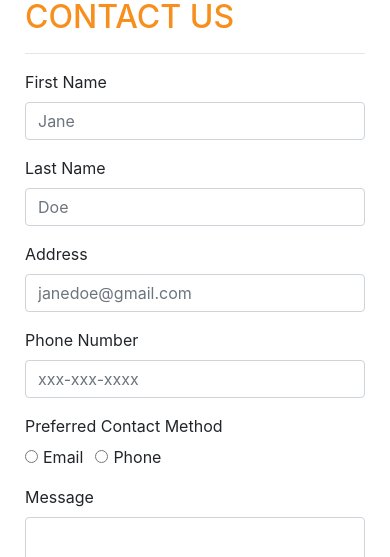
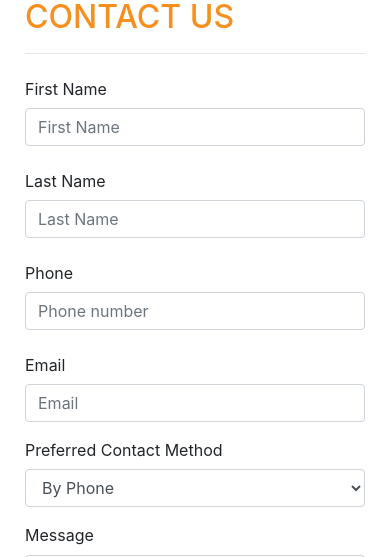
Before and after one commit to adiamorrisswanger/react-woa, a React (Create React App) app: page /contact in a window 390 px wide. Shown: the part 545-1102 px from the top of the page. Built offline with nearby package versions, Linux system fonts and the light colour scheme.

Commit message:
Controlled Form Added.

```diff
--- a/src/components/ContactComponent.js
+++ b/src/components/ContactComponent.js
@@ -1,58 +1,175 @@
-import React from 'react';
+import React, { Component } from 'react';
+import { Button, Form, FormFeedback, FormGroup, Label, Input, Col } from 'reactstrap';
 
-function Contact (props) {
+class Contact extends Component {
+    constructor(props){
+        super(props);
+
+        this.state = {
+            firstName: '',
+            lastName: '',
+            email: '',
+            phoneNum: '',
+            contactType: 'By Phone',
+            message: '',
+            touched: {
+                firstName: false,
+                lastName: false,
+                phoneNum: false,
+                email: false
+            }
+        };
+
+        this.handleInputChange = this.handleInputChange.bind(this);
+        this.handleSubmit = this.handleSubmit.bind(this);
+    }
+
+    validate(firstName, lastName, phoneNum, email) {
+
+        const errors = {
+            firstName: '',
+            lastName: '',
+            phoneNum: '',
+            email: '',
+        };
+
+        if (this.state.touched.firstName) {
+            if (firstName.length < 2) {
+                errors.firstName = 'First name must be at least 2 characters.';
+            } else if (firstName.length > 15) {
+                errors.firstName = 'First name must be 15 or less characters.';
+            }
+        }
+
+        if (this.state.touched.lastName) {
+            if (lastName.length < 2) {
+                errors.lastName = 'Last name must be at least 2 characters.';
+            } else if (lastName.length > 15) {
+                errors.lastName = 'Last name must be 15 or less characters.';
+            }
+        }
+
+        const reg = /^\d+$/;
+        if (this.state.touched.phoneNum && !reg.test(phoneNum)) {
+            errors.phoneNum = 'The phone number should contain only numbers.';
+        }
+
+        if (this.state.touched.email && !email.includes('@')) {
+            errors.email = 'Email should contain a @';
+        }
+
+        return errors;
+    }
+
+    handleBlur = (field) => () => {
+        this.setState({
+            touched: {...this.state.touched, [field]: true}
+        });
+    }
+
+    handleInputChange(event) {
+        const target = event.target;
+        const name = target.name;
+        const value = target.value;
+
+        this.setState({
+            [name]: value
+        });
+    }
+
+    handleSubmit(event) {
+        console.log('Current state is: ' + JSON.stringify(this.state));
+        alert('Current state is: ' + JSON.stringify(this.state));
+        event.preventDefault();
+    }
+
+    render(){
+
+        const errors = this.validate(this.state.firstName, this.state.lastName, this.state.phoneNum, this.state.email);
+
         return(
             <div className="container contact-div">
                 <h2>Contact Us</h2>
                 <hr />
                 <div className="contact-container">
-                <form>
-                    <div className="form-row">
-                        <div className="form-group col-md-6">
-                            <label for="firstName">First Name</label>
-                            <input type="text" className="form-control" id="firstName" name="firstName" placeholder="Jane" />
-                        </div>
-                        <div className="form-group col-md-6">
-                            <label for="lastName">Last Name</label>
-                            <input type="text" className="form-control" id="lastName" name="lastName" placeholder="Doe" />
-                        </div>
-                    </div>
-                    <div className="form-group">
-                        <label for="inputEmail">Address</label>
-                        <input type="email" className="form-control" id="inputEmail" name="emailAddress"
-                            placeholder="janedoe@gmail.com" />
-                    </div>
-                    <div className="form-group">
-                        <label for="inputNumber">Phone Number</label>
-                        <input type="phone" className="form-control" id="inputNumber" name="phoneNumber"
-                            placeholder="xxx-xxx-xxxx" />
-                    </div>
+                    <Form onSubmit={this.handleSubmit}>
+
+                    <FormGroup row>
+                                <Label htmlFor="firstName" md={2}>First Name</Label>
+                                <Col md={10}>
+                                    <Input type="text" id="firstName" name="firstName"
+                                        placeholder="First Name"
+                                        value={this.state.firstName}
+                                        invalid={errors.firstName}
+                                        onBlur={this.handleBlur("firstName")}
+                                        onChange={this.handleInputChange} />
+                                    <FormFeedback>{errors.firstName}</FormFeedback>
+                                </Col>
+                            </FormGroup>
+                            <FormGroup row>
+                                <Label htmlFor="lastName" md={2}>Last Name</Label>
+                                <Col md={10}>
+                                    <Input type="text" id="lastName" name="lastName"
+                                        placeholder="Last Name"
+                                        value={this.state.lastName}
+                                        invalid={errors.lastName}
+                                        onBlur={this.handleBlur("lastName")}
+                                        onChange={this.handleInputChange} />
+                                    <FormFeedback>{errors.lastName}</FormFeedback>
+                                </Col>
+                            </FormGroup>
+                            <FormGroup row>
+                                <Label htmlFor="phoneNum" md={2}>Phone</Label>
+                                <Col md={10}>
+                                    <Input type="tel" id="phoneNum" name="phoneNum"
+                                        placeholder="Phone number"
+                                        value={this.state.phoneNum}
+                                        invalid={errors.phoneNum}
+                                        onBlur={this.handleBlur("phoneNum")}
+                                        onChange={this.handleInputChange} />
+                                    <FormFeedback>{errors.phoneNum}</FormFeedback>
+                                </Col>
+                            </FormGroup>
+                            <FormGroup row>
+                                <Label htmlFor="email" md={2}>Email</Label>
+                                <Col md={10}>
+                                    <Input type="email" id="email" name="email"
+                                        placeholder="Email"
+                                        value={this.state.email}
+                                        invalid={errors.email}
+                                        onBlur={this.handleBlur("email")}
+                                        onChange={this.handleInputChange} />
+                                    <FormFeedback>{errors.email}</FormFeedback>
+                                </Col>
+                            </FormGroup>
+
                         <fieldset className="form-group">
                             <div className="row">
                                 <legend className="col-form-label col-sm-4 pt-0 label">Preferred Contact Method</legend>
                                 <div className="col">
-                                <div className="form-check form-check-inline">
-                                    <input className="form-check-input" type="radio" name="inlineRadioOptions" id="inlineRadio1"
-                                        value="option1" />
-                                    <label className="form-check-label" for="inlineRadio1" name="contactByEmail">Email</label>
-                                </div>
-                                <div className="form-check form-check-inline">
-                                    <input className="form-check-input" type="radio" name="inlineRadioOptions" id="inlineRadio2"
-                                        value="option2" />
-                                    <label className="form-check-label" for="inlineRadio2" name="contactByPhone">Phone</label>
-                                </div>
+                                    <Input type="select" name="contactType"
+                                        value={this.state.contactType}
+                                        onChange={this.handleInputChange}>
+                                        <option>By Phone</option>
+                                        <option>By Email</option>
+                                    </Input>
                                 </div>
                             </div>
                         </fieldset>
+
                         <div className="form-group">
-                        <label for="inputMessage">Message</label>
-                        <textarea className="form-control" id="inputMessage" name="theMessage" rows="5"></textarea>
+                            <Label htmlFor="message">Message</Label>
+                            <Input type="textarea" id="message" name="message" rows="5"
+                            value={this.state.message}
+                            onChange={this.handleInputChange}></Input>
                         </div>
-                    <button type="submit" className="btn btn-green text-white">Submit</button>
-                </form>
+
+                        <Button type="submit" className="btn btn-green text-white">Submit</Button>
+                    </Form>
                 </div>
             </div>
         );
     }
+}
 
 export default Contact;
```
Lines whose indentation alone changed are shown as unchanged.
